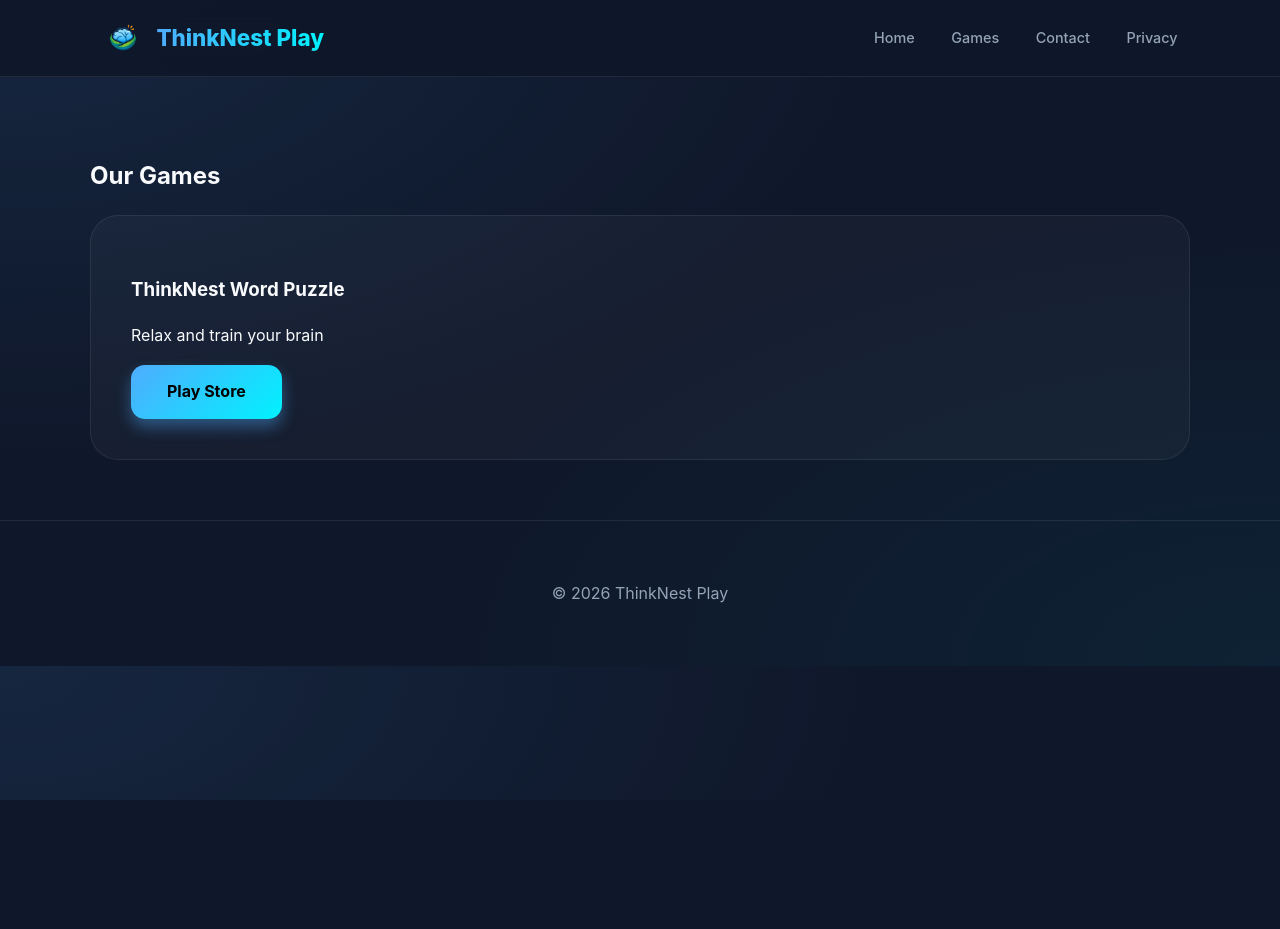
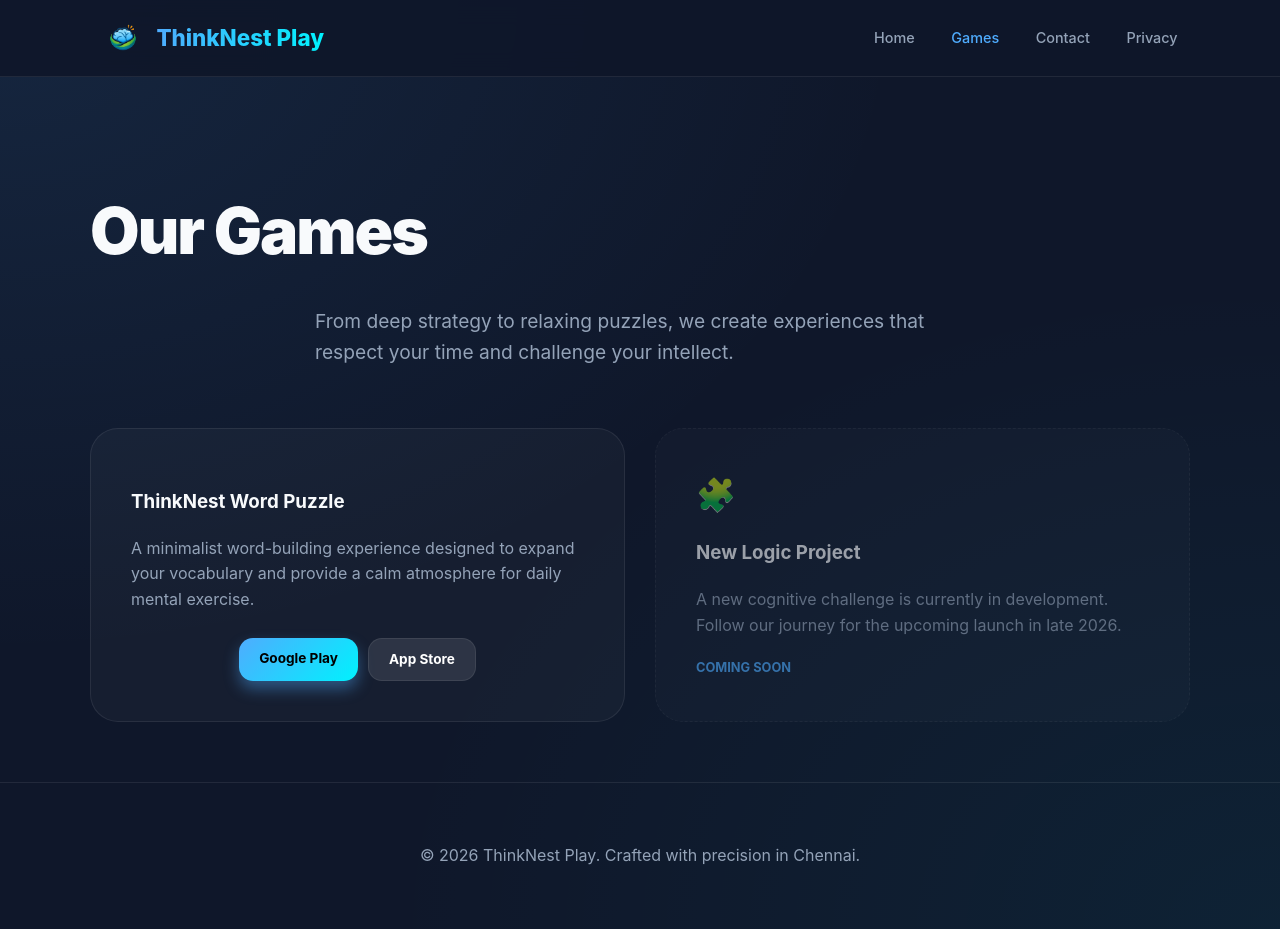
Before and after one commit to ThinkNest-Play/thinknestplay.github.io, a plain HTML site: page games.html in a window 1280 px wide. Before the commit the page ends 800 px from the top, so only its background shows below. Drawn offline with Linux system fonts and the light colour scheme.

Commit message:
Update games.html

```diff
--- a/games.html
+++ b/games.html
@@ -1,40 +1,53 @@
 <!DOCTYPE html>
-<html>
+<html lang="en">
 <head>
+    <meta charset="UTF-8">
+    <meta name="viewport" content="width=device-width, initial-scale=1.0">
+    <title>Our Games | ThinkNest Play</title>
     <link rel="stylesheet" href="style.css">
-<title>Games - ThinkNest Play</title>
 </head>
-
 <body>
 
-<!-- HEADER -->
 <header class="header">
-  <div class="logo-container">
-    <img src="assets/logo.png" class="logo">
+    <a href="index.html" class="logo-container">
+        <img src="assets/logo.png" class="logo" alt="ThinkNest">
         <span class="brand">ThinkNest Play</span>
-  </div>
+    </a>
     <nav>
         <a href="index.html">Home</a>
-    <a href="games.html">Games</a>
+        <a href="games.html" class="active">Games</a>
         <a href="contact.html">Contact</a>
         <a href="privacy.html">Privacy</a>
     </nav>
 </header>
 
 <div class="container">
+    <header style="margin-bottom: 60px;">
+        <h1>Our Games</h1>
+        <p class="subtitle">From deep strategy to relaxing puzzles, we create experiences that respect your time and challenge your intellect.</p>
+    </header>
 
-  <h2>Our Games</h2>
-
+    <div class="game-grid">
         <div class="card">
             <h3>ThinkNest Word Puzzle</h3>
-    <p>Relax and train your brain</p>
-    <a href="#" class="btn">Play Store</a>
+            <p style="color: var(--text-muted); margin-bottom: 25px;">A minimalist word-building experience designed to expand your vocabulary and provide a calm atmosphere for daily mental exercise.</p>
+            <div style="display: flex; gap: 10px; justify-content: center;">
+                <a href="#" class="btn" style="padding: 10px 20px; font-size: 0.85rem;">Google Play</a>
+                <a href="#" class="btn" style="padding: 10px 20px; font-size: 0.85rem; background: rgba(255,255,255,0.1); color: white; box-shadow: none; border: 1px solid var(--glass-border);">App Store</a>
+            </div>
         </div>
 
+        <div class="card" style="opacity: 0.6; border-style: dashed;">
+            <div style="font-size: 2rem; margin-bottom: 15px;">🧩</div>
+            <h3>New Logic Project</h3>
+            <p style="color: var(--text-muted);">A new cognitive challenge is currently in development. Follow our journey for the upcoming launch in late 2026.</p>
+            <span style="font-size: 0.8rem; font-weight: bold; color: var(--primary);">COMING SOON</span>
+        </div>
+    </div>
 </div>
 
 <footer class="footer">
-  © 2026 ThinkNest Play
+    © 2026 ThinkNest Play. Crafted with precision in Chennai.
 </footer>
 
 </body>
```
Lines whose indentation alone changed are shown as unchanged.
